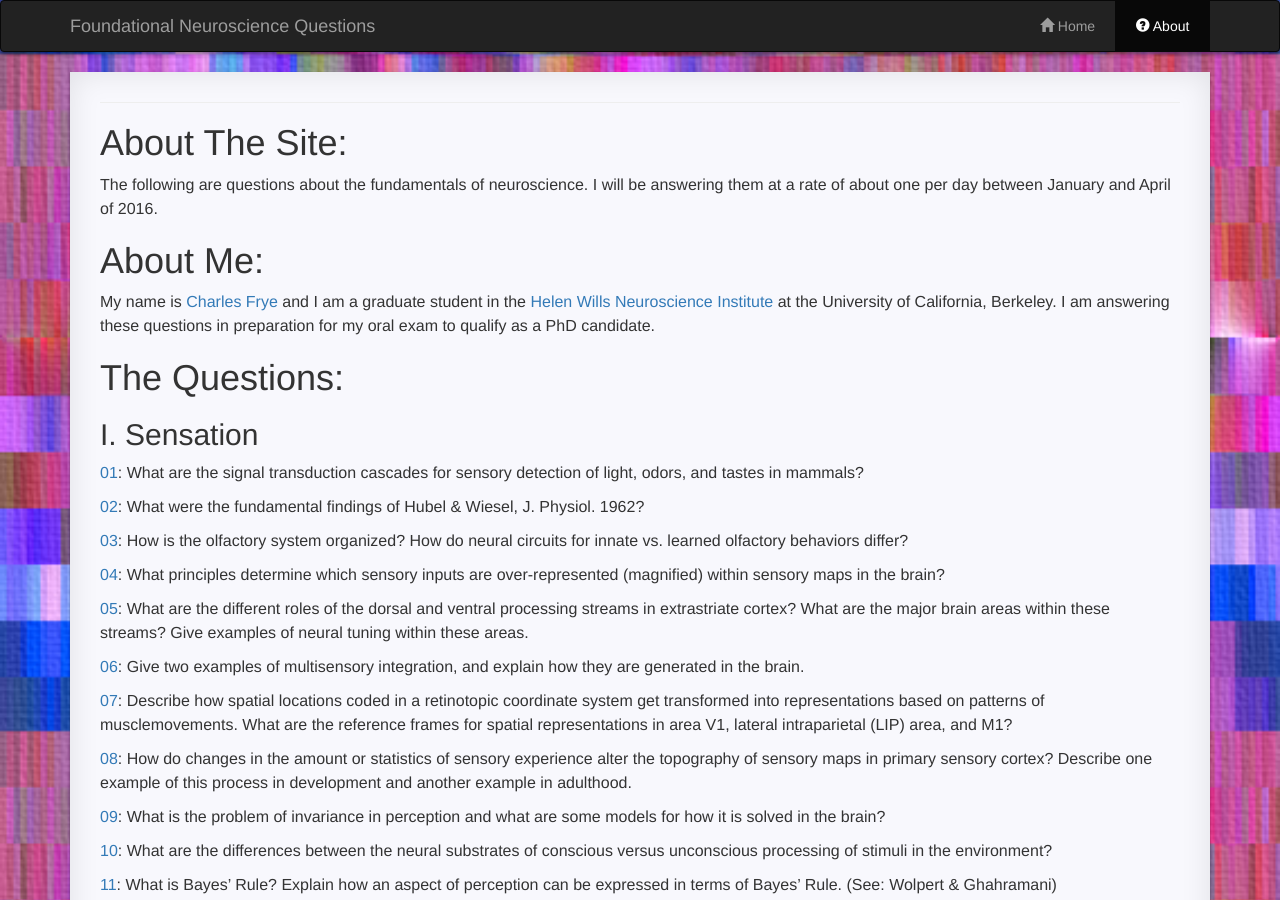
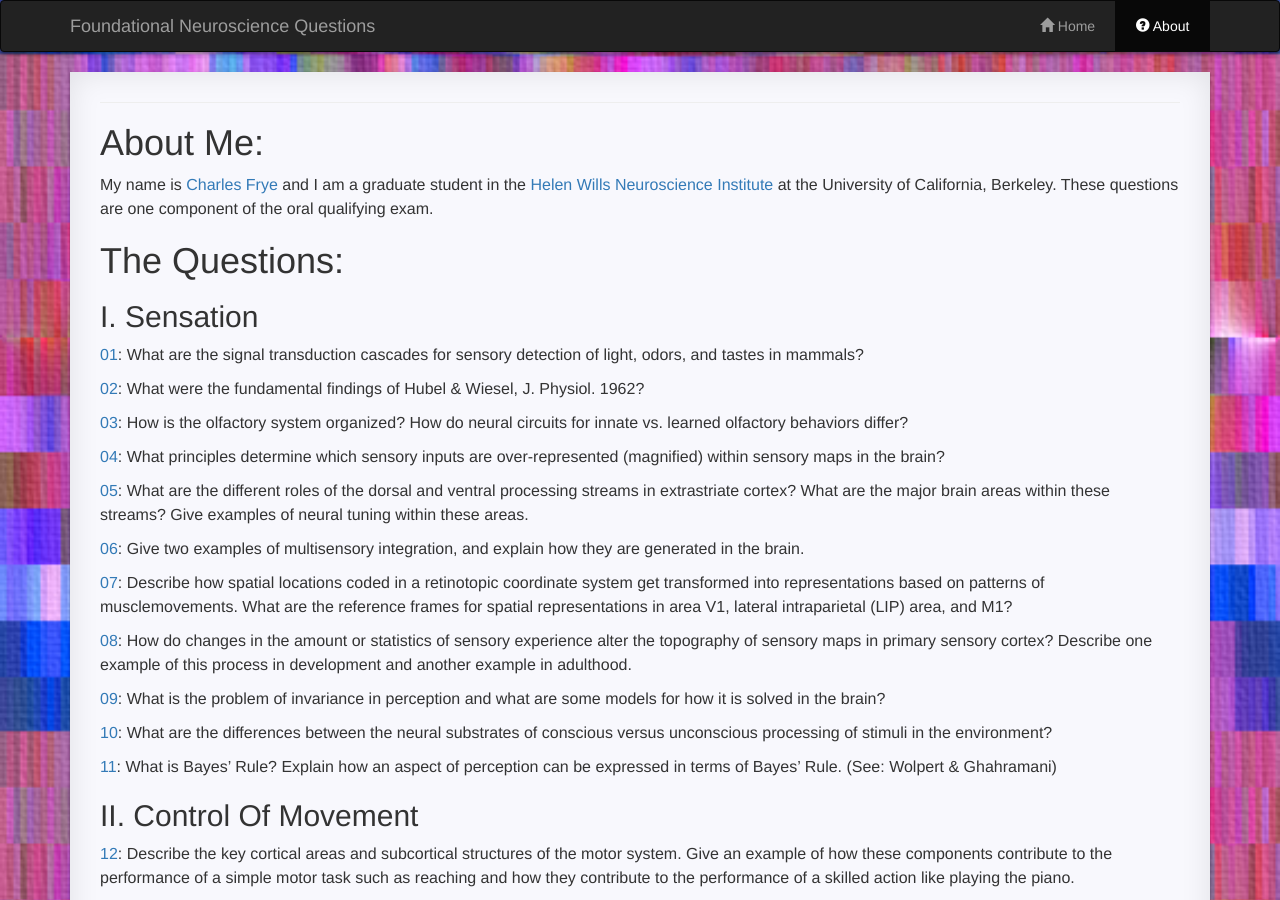
Before and after one commit to charlesfrye/FoundationalNeuroscience, a Jekyll site: the page built from pages/about.md, in a window 1280 px wide and 900 px high. Built offline with Jekyll 4.4.1, drawn with Linux system fonts in a browser that asks for light colours; nearby versions of some CDN libraries; a style sheet for code colours, icons or effects is not loaded.

Commit message:
Post-quals about page

```diff
--- a/pages/about.md
+++ b/pages/about.md
@@ -4,13 +4,10 @@ layout: page
 icon: glyphicon-question-sign
 ---
 
-# About The Site:
-
-The following are questions about the fundamentals of neuroscience. I will be answering them at a rate of about one per day between January and April of 2016.
-
 # About Me:
 
-My name is [Charles Frye](https://github.com/charlesfrye) and I am a graduate student in the [Helen Wills Neuroscience Institute](http://neuroscience.berkeley.edu/) at the University of California, Berkeley. I am answering these questions in preparation for my oral exam to qualify as a PhD candidate.
+My name is [Charles Frye](https://github.com/charlesfrye) and I am a graduate student in the [Helen Wills Neuroscience Institute](http://neuroscience.berkeley.edu/) at the University of California, Berkeley.
+These questions are one component of the oral qualifying exam.
 
 # The Questions:
 
```
